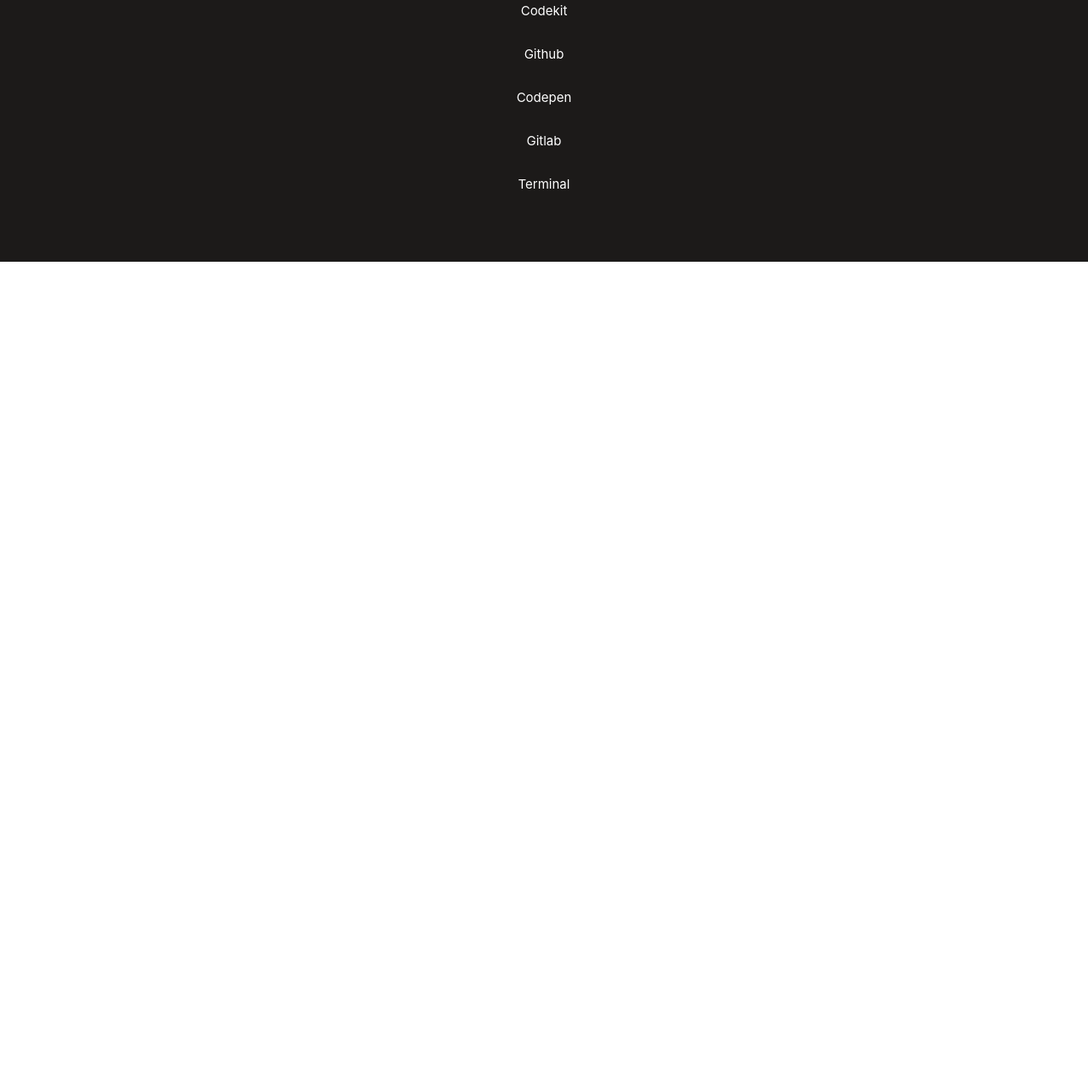
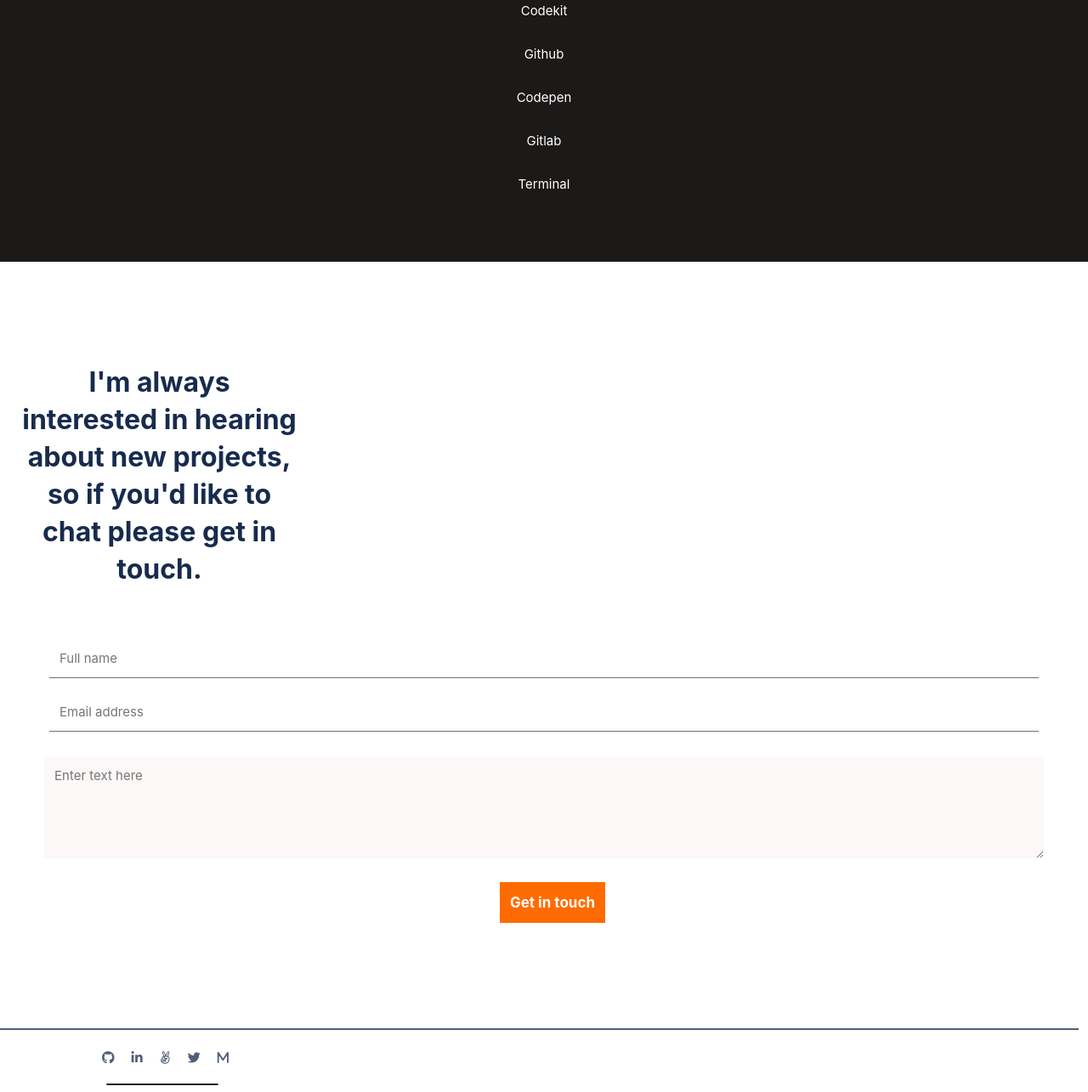
Before and after one commit to brightbrain20/my-portfolio, a website: page index.html in a window 1280 px wide. Shown: the part 5240-6525 px from the top of the page at 85% size. Before the commit the page ends 5548 px from the top, so only its background shows below. Drawn offline with Linux system fonts and the light colour scheme; a web font is replaced by a local one.

Commit message:
linters check

```diff
--- a/index.html
+++ b/index.html
@@ -232,6 +232,52 @@
       </div>
     </div>
   </section>
+  <footer>
+    <div class="footer-section">
+    <div>
+      <p class="footer-p">
+        I'm always interested in hearing about new projects,
+         so if you'd like to chat please get in touch.
+      </p>
+    </div>
+   <div>
+    <form action="https://formspree.io/f/mwkzggnv" method="post">
+      <input type="text" placeholder="Full name" maxlength="30" id="text" name="text" required>
+      <input type="email" id="email" name="email" placeholder="Email address" maxlength="30" required>
+      <textarea name="" id="" cols="10" rows="5" required maxlength="500" name="textarea" id="textarea"  placeholder="Enter text here"></textarea>
+      <button class="Multi-Post-project button form-button" type="submit">Get in touch</button>
+    </form>
+   </div>
+  </div>
+  <div class="footer-line"></div>
+  <ul>
+     <li class="icon">
+      <a href="https://github.com/brightbrain20">
+        <i class="fa-brands git  footer-icon fa-github"></i>
+      </a>
+    </li>
+     <li class="icon">
+      <a href="https://www.linkedin.com/in/bright-ezeamaka-752837237/">
+        <i class="fa-brands footer-icon fa-linkedin-in"></i>
+      </a>
+    </li>
+     <li class="icon">
+      <a href="#">
+        <i class="fa-brands footer-icon fa-angellist"></i>
+      </a>
+    </li>
+     <li class="icon">
+      <a href="https://twitter.com/BrightEzeamaka">
+        <i class="fa-brands footer-icon fa-twitter"></i>
+      </a>
+    </li>
+     <li class="icon">
+      <a href="#1">
+        <i class="fa-solid footer-icon fa-m"></i>
+      </a>
+    </li>
+  </ul>
+  <div class="footerLine"></div>
+  </footer>
 </body>
-
 </html>
--- a/package.json
+++ b/package.json
@@ -18,7 +18,7 @@
   },
   "homepage": "https://github.com/brightbrain20/my-portfolio#readme",
   "devDependencies": {
-    "hint": "^7.1.3",
+    "hint": "^2.0.0",
     "stylelint": "^13.13.1",
     "stylelint-config-standard": "^21.0.0",
     "stylelint-csstree-validator": "^1.9.0",
--- a/styles.css
+++ b/styles.css
@@ -324,3 +324,82 @@
   background-color: #f4f1f0;
   color: #5b5957;
 }
+
+/* .......footer section........... */
+.footer-section {
+  text-align: center;
+}
+
+.footer-p {
+  margin: 120px 0 73px 0;
+  padding: 0 24px;
+  font-family: 'Inter', sans-serif;
+  font-weight: 700;
+  font-size: 32px;
+  line-height: 44px;
+  color: #172b4d;
+}
+
+input {
+  font-family: 'Inter', sans-serif;
+  font-weight: 400;
+  font-size: 15px;
+  height: 20px;
+  width: 90%;
+  line-height: 24px;
+  margin-bottom: 30px;
+  border: none;
+  border-bottom: 1px solid #726f6e;
+  padding: 0 0 12px 12px;
+  outline: none;
+}
+
+textarea {
+  width: 90%;
+  font-family: 'Inter', sans-serif;
+  font-weight: 400;
+  font-size: 15px;
+  color: #3c3a39;
+  background: #fbf8f7;
+  border: hidden;
+  padding: 12px;
+  outline: none;
+}
+
+.form-button {
+  font-family: 'Inter', sans-serif;
+  font-weight: 700;
+  margin-left: 20px;
+  margin-top: 24px;
+  line-height: 24px;
+  font-size: 17px;
+}
+
+.footer-line {
+  margin-top: 124px;
+  margin-bottom: 25px;
+  border: 1px solid #505f79;
+  width: 99%;
+  background: #dfe1e6;
+}
+
+.footer-icon {
+  font-size: 15px;
+  margin-bottom: 23px;
+  color: #505f79;
+  margin-left: 20px;
+}
+
+.git {
+  margin-left: 120px;
+}
+
+.footerLine {
+  margin-bottom: 8px;
+  border: 1px solid #212121;
+  width: 130px;
+  background: #0d151e;
+  border-radius: 10px;
+  text-align: center;
+  margin-left: 125px;
+}
```
Also changed, not shown: README.md, 1 other file.
